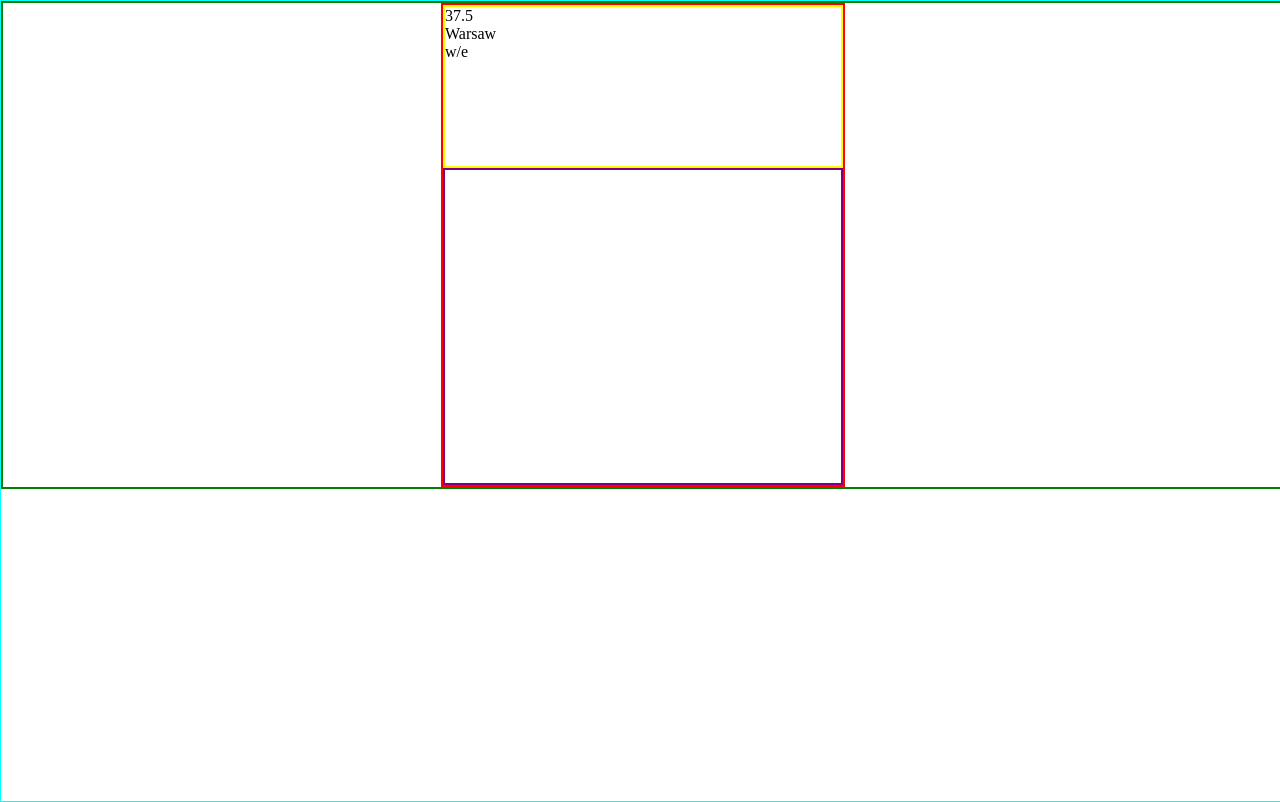
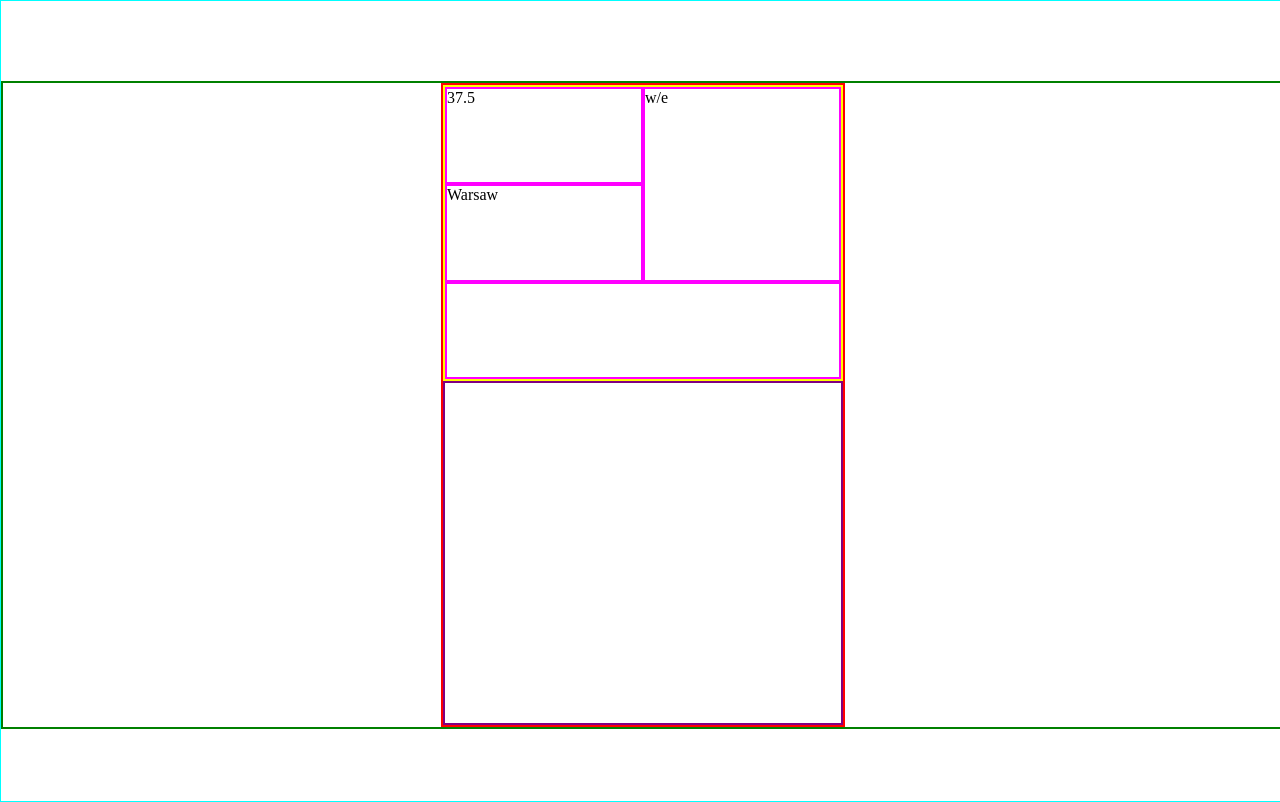
Before and after one commit to papiezonator/TOP-Weather-App, a plain HTML site: page index.html in a window 1280 px wide. Drawn offline with Linux system fonts and the light colour scheme.

Commit message:
added grid styling using a gen to place all the elements accordingly

```diff
--- a/styles.css
+++ b/styles.css
@@ -53,6 +53,7 @@ body{
 /* main weather app thing styling */
 
 #weatherWrap {
+    margin-top: 10vh;
     border: 2px solid green;
     width: 100%;
     display: flex;
@@ -65,16 +66,42 @@ body{
     flex-direction: column;
 
     border: 2px solid red;
-    height: 60vh;
+    height: 80vh;
     width: 50vh;
 }
 
 #top {
     border: 2px solid yellow;
-    flex-grow: 1;
+    flex-grow: 2;
+    display: grid;
+    display: grid;
+    grid-template-columns: repeat(2, 1fr);
+    grid-template-rows: repeat(3, 1fr);
+    grid-column-gap: 0px;
+    grid-row-gap: 0px;
 }
 
 #bottom {
     border: 2px solid purple;
     flex-grow: 3;
 }
+
+.currentTemp {
+    border: 2px solid magenta;
+    grid-area: 1 / 1 / 2 / 2;
+}
+
+.weatherIcon {
+    border: 2px solid magenta;
+    grid-area: 1 / 2 / 3 / 3;
+}
+
+.cityName {
+    border: 2px solid magenta;
+    grid-area: 2 / 1 / 3 / 2;
+}
+
+.hours {
+    border: 2px solid magenta;
+    grid-area: 3 / 1 / 4 / 3;
+}
```
